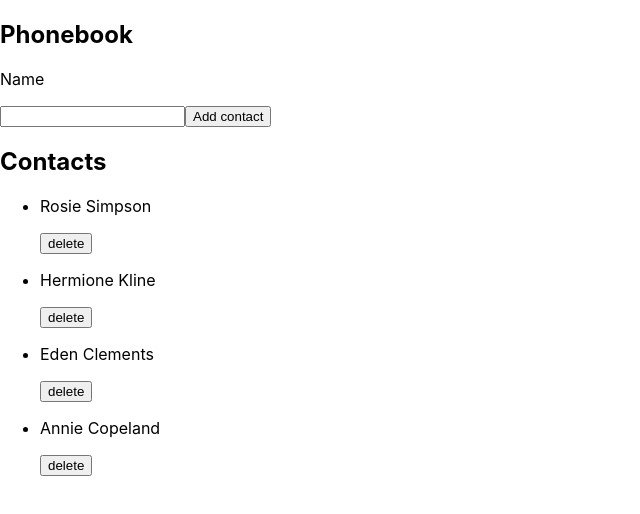
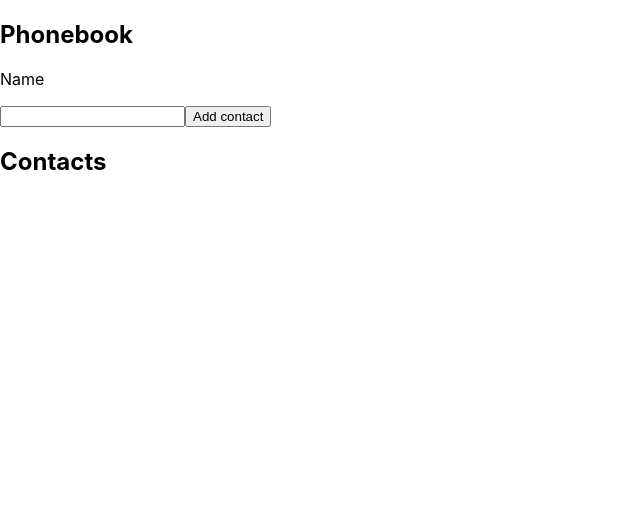
Before and after one commit to VasylRybotytskyi/goit-react-hw-02-phonebook, a React (Create React App) app: page / in a window 1280 px wide. Shown: the top 514 px of the page, without its empty margins (0-640 px from the left). Built offline with nearby package versions, Linux system fonts and the light colour scheme.

Commit message:
added new function handleAddContact

```diff
--- a/src/components/Phonebook/Phonebook.jsx
+++ b/src/components/Phonebook/Phonebook.jsx
@@ -1,14 +1,10 @@
 import { Contacts } from 'components/Contacts/Contacts';
 import React, { Component } from 'react';
+import { nanoid } from 'nanoid';
 
 export class Phonebook extends Component {
   state = {
-    contacts: [
-      { id: 'id-1', name: 'Rosie Simpson', number: '459-12-56' },
-      { id: 'id-2', name: 'Hermione Kline', number: '443-89-12' },
-      { id: 'id-3', name: 'Eden Clements', number: '645-17-79' },
-      { id: 'id-4', name: 'Annie Copeland', number: '227-91-26' },
-    ],
+    contacts: [],
     name: '',
   };
 
@@ -17,6 +13,12 @@ export class Phonebook extends Component {
   //     contacts: prevState.contacts.filter(contact => contact.id !== contactId),
   //   }));
   // };
+
+  handleAddContact = () => {
+    const { contacts, name } = this.state;
+    const newContact = { id: nanoid(), name };
+    this.setState({ contacts: [...contacts, newContact], name: '' });
+  };
 
   render() {
     const { contacts } = this.state;
@@ -31,8 +33,12 @@ export class Phonebook extends Component {
             pattern="^[a-zA-Zа-яА-Я]+(([' -][a-zA-Zа-яА-Я ])?[a-zA-Zа-яА-Я]*)*$"
             title="Name may contain only letters, apostrophe, dash and spaces. For example Adrian, Jacob Mercer, Charles de Batz de Castelmore d'Artagnan"
             required
+            value={this.state.name}
+            onChange={e => this.setState({ name: e.target.value })}
           />
-          <button type="button">Add contact</button>
+          <button type="button" onClick={this.handleAddContact}>
+            Add contact
+          </button>
         </>
         <Contacts contacts={contacts} onDeleteContact={this.deleteContact} />
       </>
```
